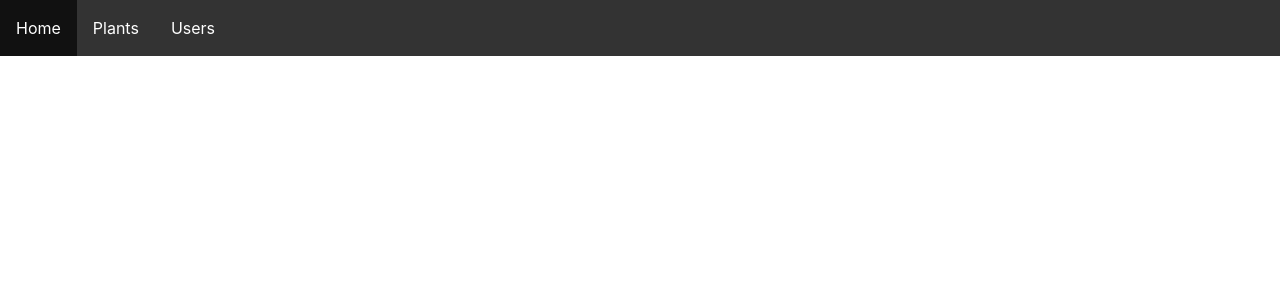
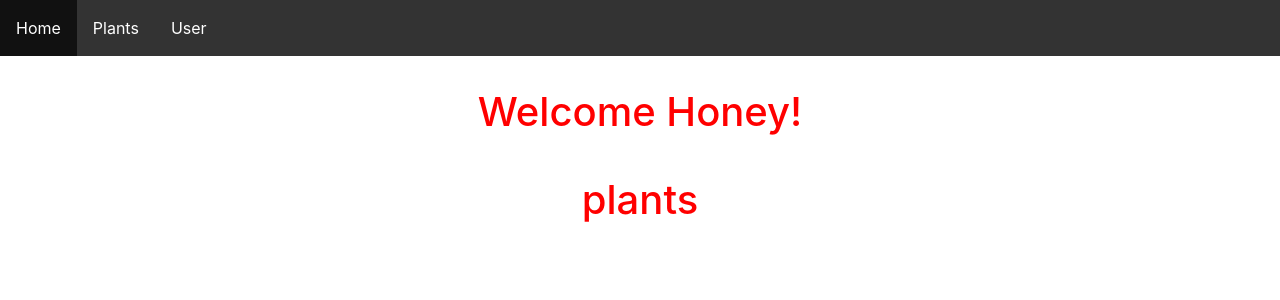
Before and after one commit to LucasMasinaUNSW/PlantApp, a React (Create React App) app in the folder frontend/: page /plants in a window 1280 px wide. Shown: the top 300 px of the page. Built offline with nearby package versions, Linux system fonts and the light colour scheme.

Commit message:
added routing functionality and pages

```diff
--- a/frontend/package.json
+++ b/frontend/package.json
@@ -9,6 +9,7 @@
     "bootstrap": "^4.5.3",
     "react": "^17.0.1",
     "react-dom": "^17.0.1",
+    "react-router-dom": "^5.2.0",
     "react-scripts": "4.0.1",
     "web-vitals": "^0.2.4"
   },
--- /dev/null
+++ b/frontend/src/components/app/app.jsx
@@ -0,0 +1,25 @@
+import React, { Component } from "react";
+import { BrowserRouter as Router, Switch, Route } from "react-router-dom";
+import NavBar from "../navBar/navBar";
+import UserPage from "../userPage/userPage";
+import PlantPage from "../plantPage/plantPage";
+import "./app.css";
+
+class App extends Component {
+  render() {
+    return (
+      <Router>
+        <div>
+          <NavBar />
+          <Switch>
+            <Route path="/user" component={UserPage} />
+            <Route path="/plants" component={PlantPage} />
+            <Route path="/"></Route>
+          </Switch>
+        </div>
+      </Router>
+    );
+  }
+}
+
+export default App;
--- a/frontend/src/components/navBar/navBar.jsx
+++ b/frontend/src/components/navBar/navBar.jsx
@@ -1,23 +1,28 @@
 import React, { Component } from "react";
+import { Link } from "react-router-dom";
 import NavLink from "../navLink/navLink";
 import "./navBar.css";
 
 class NavBar extends Component {
   state = {
     navLinks: [
-      { id: 0, value: "Home" },
-      { id: 1, value: "Plants" },
-      { id: 2, value: "Users" },
+      { id: 0, value: "Home", path: "/" },
+      { id: 1, value: "Plants", path: "/plants" },
+      { id: 2, value: "User", path: "/user" },
     ],
   };
   render() {
     return (
       <div>
-        <ul>
-          {this.state.navLinks.map((navLink) => (
-            <NavLink key={navLink.id} value={navLink.value} />
-          ))}
-        </ul>
+        <nav>
+          <ul>
+            {this.state.navLinks.map((navLink) => (
+              <Link to={navLink.path}>
+                <NavLink key={navLink.id} value={navLink.value} />
+              </Link>
+            ))}
+          </ul>
+        </nav>
       </div>
     );
   }
--- /dev/null
+++ b/frontend/src/components/plantPage/plantPage.jsx
@@ -0,0 +1,16 @@
+import React, { Component } from "react";
+import Welcome from "../welcome/welcome";
+import "./plantPage.css";
+
+class PlantPage extends Component {
+  render() {
+    return (
+      <div>
+        <Welcome />
+        <h1>plants</h1>
+      </div>
+    );
+  }
+}
+
+export default PlantPage;
--- /dev/null
+++ b/frontend/src/components/userPage/userPage.jsx
@@ -0,0 +1,16 @@
+import React, { Component } from "react";
+import Welcome from "../welcome/welcome";
+import "./userPage.css";
+
+class UserPage extends Component {
+  render() {
+    return (
+      <div>
+        <Welcome />
+        <h1>user</h1>
+      </div>
+    );
+  }
+}
+
+export default UserPage;
--- a/frontend/src/index.js
+++ b/frontend/src/index.js
@@ -1,8 +1,7 @@
 import React from "react";
 import ReactDOM from "react-dom";
 import "./index.css";
-// import App from "./App";
+import App from "./components/app/app";
 import "bootstrap/dist/css/bootstrap.css";
-import NavBar from "./components/navBar/navBar";
 
-ReactDOM.render(<NavBar />, document.getElementById("root"));
+ReactDOM.render(<App />, document.getElementById("root"));
```
Also changed, not shown: frontend/src/App.js (deleted, +0 -24 lines), frontend/src/components/app/app.css (renamed from frontend/src/App.css), frontend/src/components/plantPage/plantPage.css (added), frontend/src/components/userPage/userPage.css (added), 2 other files (tests, documents, lock files or other folders).
